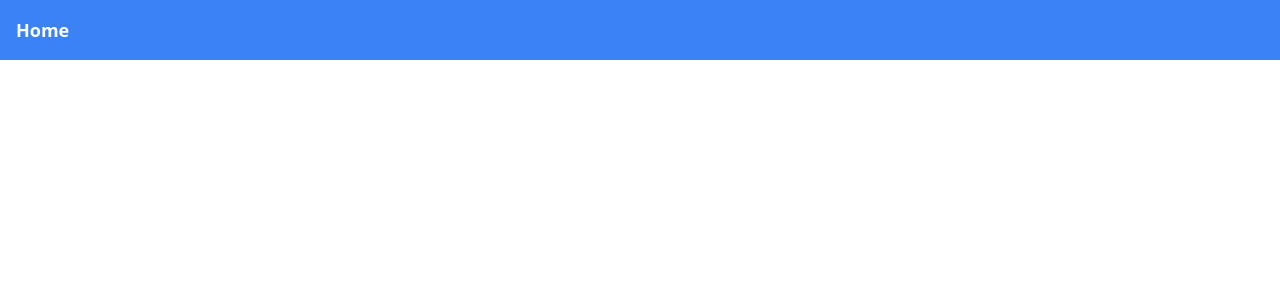
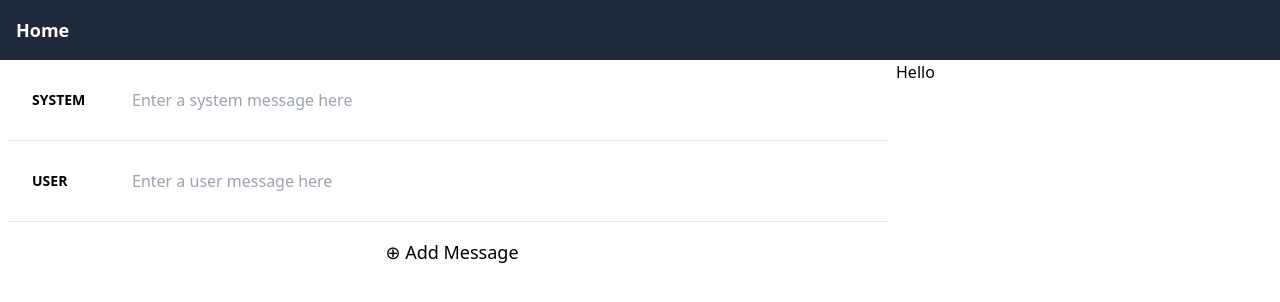
Before and after one commit to williampayne23/Prompting-Playground, a Next.js app: page / in a window 1280 px wide. Shown: the top 302 px of the page. Built offline with nearby package versions, Linux system fonts and the light colour scheme.

Commit message:
Basic UI

```diff
--- a/src/app/layout.tsx
+++ b/src/app/layout.tsx
@@ -10,7 +10,7 @@ function RootLayout({ children }: { children: React.ReactNode }) {
   return (
     <html lang="en">
       <body className="flex h-[100vh] flex-grow flex-col">
-        <nav className="flex items-center justify-between bg-blue-500 p-4">
+        <nav className="flex items-center justify-between bg-slate-800 p-4">
           <Link href="/" className="text-lg font-bold text-white">
             Home
           </Link>
--- a/src/app/page.tsx
+++ b/src/app/page.tsx
@@ -1,3 +1,42 @@
+"use client";
+
+import { useEffect } from "react";
+import { Message } from "~/components/Message";
+import { ChatProvider, useChatContext } from "~/hooks/useChatContext";
+
 export default function HomePage() {
-  return <div className="m-2 grid grid-cols-2 gap-4 sm:grid-cols-4"></div>;
+  return (
+    <ChatProvider>
+      <div className="flex">
+        <div className="flex-grow">
+          <MessageStack />
+        </div>
+        <div className="w-[30%]">
+          <Options />
+        </div>
+      </div>
+    </ChatProvider>
+  );
 }
+
+function MessageStack() {
+  const chatContext = useChatContext();
+
+  return (
+    <div className="flex flex-col px-2">
+      {chatContext.messages.map((m, i) => (
+        <Message key={i} id={i} message={m} />
+      ))}
+      <button
+        onClick={chatContext.appendMessage}
+        className="py-4 pl-2 text-lg transition duration-100 hover:bg-slate-100"
+      >
+        ⊕ Add Message
+      </button>
+    </div>
+  );
+}
+
+function Options() {
+  return <div>Hello</div>;
+}
--- /dev/null
+++ b/src/components/Message.tsx
@@ -0,0 +1,72 @@
+"use client";
+import type openAI from "openai";
+import { useEffect, useRef, useState } from "react";
+import { useChatContext } from "~/hooks/useChatContext";
+import { type IRole } from "~/types/util";
+
+export function Message({
+  message,
+  id,
+}: {
+  message: openAI.Chat.ChatCompletion.Choice["message"];
+  id: number;
+}) {
+  const textAreaRef = useRef<HTMLTextAreaElement>(null);
+  const chatContext = useChatContext();
+
+  useEffect(() => {
+    if (textAreaRef.current) {
+      textAreaRef.current.style.height = "auto";
+      textAreaRef.current.style.height =
+        textAreaRef.current?.scrollHeight + "px";
+    }
+  }, [message]);
+
+  return (
+    <>
+      <div className="group flex items-center p-2 hover:bg-slate-100">
+        <div className="m-2 w-20">
+          <button
+            onClick={() => {
+              const cycle: Record<IRole, IRole> = {
+                function: "system",
+                system: "user",
+                user: "assistant",
+                assistant: "function",
+              };
+              chatContext.replaceMessage(id, {
+                content: message.content,
+                role: cycle[message.role],
+              });
+            }}
+            className="rounded-sm p-2 text-sm font-semibold group-hover:bg-slate-200"
+          >
+            {message.role.toUpperCase()}
+          </button>
+        </div>
+        <textarea
+          ref={textAreaRef}
+          value={message.content}
+          onChange={(e) =>
+            chatContext.replaceMessage(id, {
+              ...message,
+              content: e.currentTarget.value,
+            })
+          }
+          rows={1}
+          placeholder={`Enter ${message.role == "assistant" ? "an" : "a"} ${
+            message.role
+          } message here`}
+          className="m-2 flex-grow resize-none p-3 group-hover:bg-slate-100"
+        />
+        <button
+          onClick={() => chatContext.removeMessage(id)}
+          className="z-10 text-lg opacity-0 group-hover:text-slate-400 group-hover:opacity-100"
+        >
+          <span className="hover:text-slate-900">⊖</span>
+        </button>
+      </div>
+      <hr />
+    </>
+  );
+}
--- /dev/null
+++ b/src/hooks/useChatContext.tsx
@@ -0,0 +1,74 @@
+import React, { useContext, createContext, useState } from "react";
+import type { IMessage, IRole } from "~/types/util";
+
+function useChat() {
+  const [messages, editMessages] = useState<IMessage[]>([
+    {
+      role: "system",
+      content: "",
+    },
+    {
+      role: "user",
+      content: "",
+    },
+  ]);
+  function appendEmptyMessage() {
+    const lastMessage = messages[messages.length - 1];
+    const role = lastMessage?.role;
+    const nextRoleMap: Record<IRole, IRole> = {
+      function: "assistant",
+      system: "user",
+      user: "assistant",
+      assistant: "user",
+    };
+    const nextRole: IRole =
+      role == undefined ? ("system" as const) : nextRoleMap[role];
+    const message: IMessage = {
+      role: nextRole,
+      content: "",
+    };
+    editMessages((m) => [...m, message]);
+  }
+
+  function removeMessage(i: number) {
+    editMessages((m) => {
+      const newM = [...m];
+      newM.splice(i, 1);
+      return newM;
+    });
+  }
+
+  function replaceMessage(i: number, message: IMessage) {
+    editMessages((m) => {
+      const newM = [...m];
+      newM[i] = message;
+      return newM;
+    });
+  }
+
+  return {
+    messages,
+    appendMessage: appendEmptyMessage,
+    removeMessage,
+    replaceMessage,
+  };
+}
+
+type IChatContext = ReturnType<typeof useChat>;
+
+const ChatContext = createContext<IChatContext | undefined>(undefined);
+
+export function useChatContext() {
+  const context = useContext(ChatContext);
+  if (!context) {
+    throw new Error("useChatContext must be used within a ChatProvider");
+  }
+  return context;
+}
+
+export function ChatProvider({ children }: { children: React.ReactNode }) {
+  const context = useChat();
+  return (
+    <ChatContext.Provider value={context}>{children}</ChatContext.Provider>
+  );
+}
--- /dev/null
+++ b/src/types/util.ts
@@ -0,0 +1,5 @@
+import type openai from "openai";
+
+export type IMessage = openai.Chat.ChatCompletion.Choice["message"];
+
+export type IRole = IMessage["role"];
```
Also changed, not shown: 1 other file (tests, documents, lock files or other folders).
